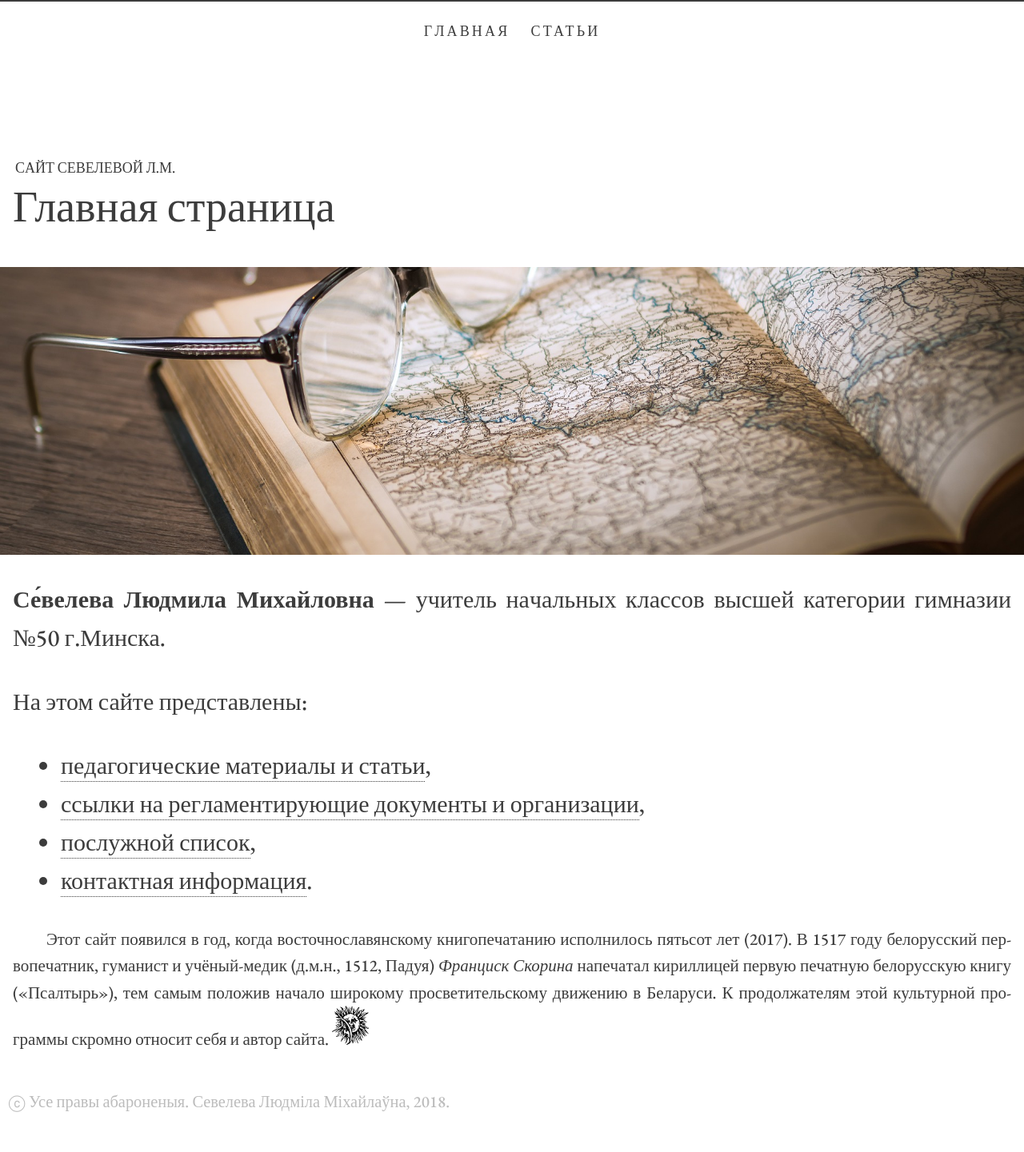
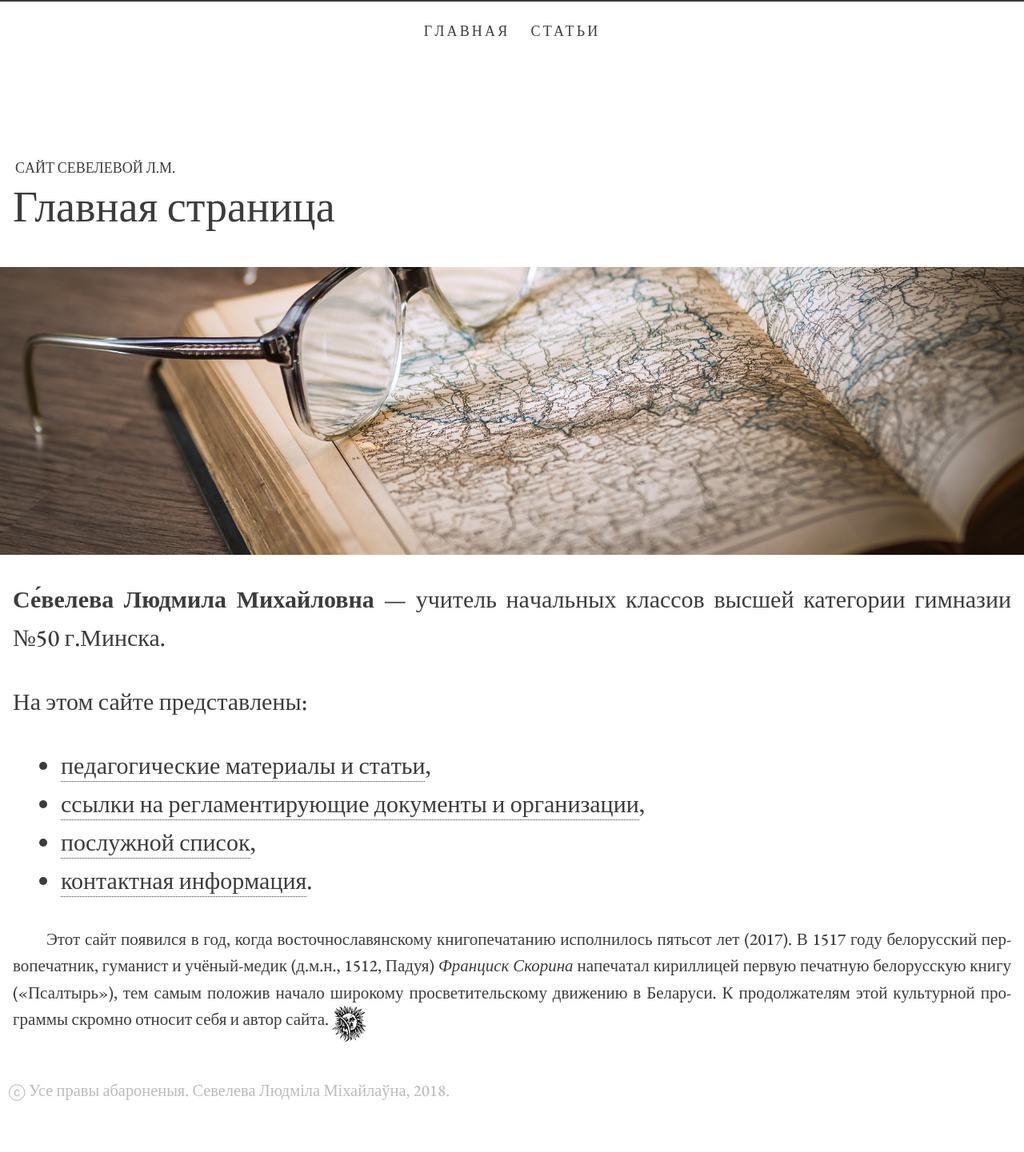
Before and after one commit to seveleva/seveleva, a Jekyll site: the page built from index.md, in a window 1280 px wide. Shown: the whole page at 80% size. Built offline with Jekyll 4.4.1, drawn with Linux system fonts in a browser that asks for light colours.

Commit message:
Update index.md

```diff
--- a/index.md
+++ b/index.md
@@ -17,4 +17,4 @@
 * [по­служ­ной спи­сок](cv),<BR>
 * [кон­такт­ная ин­фор­ма­ция](contacts).
 
-<div style="font-size: 70%; text-align: justify; text-indent: 2em;">Этот сайт по­явил­ся в год, ко­гда вос­точ­но­сла­вян­с­ко­му кни­го­пе­ча­та­нию ис­пол­ни­лось пять­сот лет (2017). В 1517 го­ду бе­ло­рус­ский пер­во­пе­чат­ник, гу­ма­нист и учё­ный-ме­дик (д.м.н., 1512, Па­дуя) <i>Фран­циск Ско­ри­на</i> на­пе­ча­тал ки­рил­ли­цей пер­вую пе­чат­ную бе­ло­рус­скую кни­гу («Псал­тырь»), тем са­мым по­ло­жив на­ча­ло ши­ро­ко­му про­све­ти­тель­ско­му дви­же­нию в Бе­ла­ру­си. К про­дол­жа­те­лям этой куль­тур­ной про­грам­мы скром­но от­но­сит се­бя и ав­тор сай­та. <img src="http://seveleva.com/img/avatarBl.svg" width="46"> </div>
+<div style="font-size: 70%; text-align: justify; text-indent: 2em;">Этот сайт по­явил­ся в год, ко­гда вос­точ­но­сла­вян­с­ко­му кни­го­пе­ча­та­нию ис­пол­ни­лось пять­сот лет (2017). В 1517 го­ду бе­ло­рус­ский пер­во­пе­чат­ник, гу­ма­нист и учё­ный-ме­дик (д.м.н., 1512, Па­дуя) <i>Фран­циск Ско­ри­на</i> на­пе­ча­тал ки­рил­ли­цей пер­вую пе­чат­ную бе­ло­рус­скую кни­гу («Псал­тырь»), тем са­мым по­ло­жив на­ча­ло ши­ро­ко­му про­све­ти­тель­ско­му дви­же­нию в Бе­ла­ру­си. К про­дол­жа­те­лям этой куль­тур­ной про­грам­мы скром­но от­но­сит се­бя и ав­тор сай­та. <img style="width:2em;" src="http://seveleva.com/img/avatarBl.svg" align="top"> </div>
```
